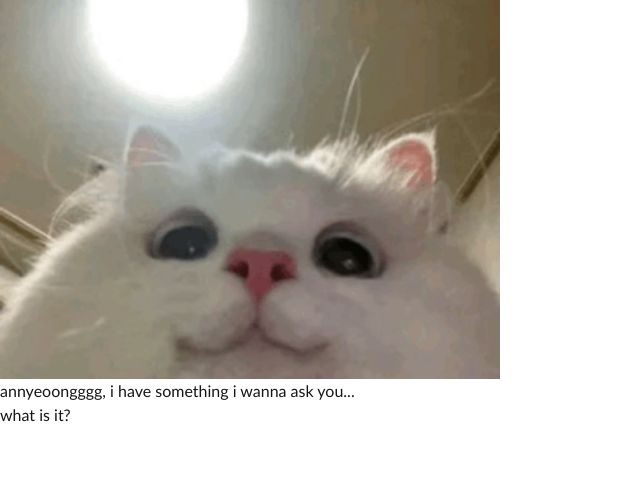
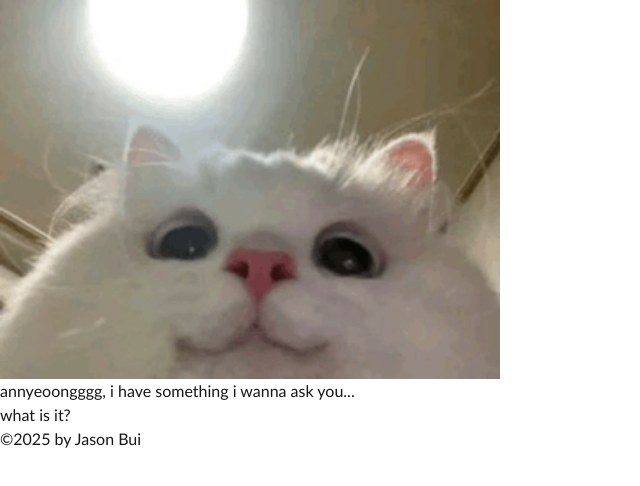
Before and after one commit to jasonhoabui/willyoubemines, a Next.js app: page / in a window 1280 px wide. Shown: the top 486 px of the page, without its empty margins (0-640 px from the left). Built offline with nearby package versions, Linux system fonts and the light colour scheme.

Commit message:
added name

```diff
--- a/src/app/globals.css
+++ b/src/app/globals.css
@@ -18,4 +18,7 @@ body {
   color: var(--foreground);
   background: var(--background);
   font-family: 'Calibri', sans-serif;
+  display: flex;
+  flex-direction: column;
+  min-height: 100vh;
 }
--- a/src/app/layout.tsx
+++ b/src/app/layout.tsx
@@ -1,9 +1,9 @@
 import type { Metadata } from "next";
 import { Geist, Geist_Mono } from "next/font/google";
 import "./globals.css";
-import Head from 'next/head';
-import ClientWrapper from './ClientWrapper';
-import { Analytics } from '@vercel/analytics/react';
+import Head from "next/head";
+import ClientWrapper from "./ClientWrapper";
+import { Analytics } from "@vercel/analytics/react";
 
 const geistSans = Geist({
   variable: "--font-geist-sans",
@@ -32,10 +32,17 @@ export default function RootLayout({
       </Head>
       <html lang="en">
         <body
-          className={`${geistSans.variable} ${geistMono.variable} antialiased`}
+          className={`${geistSans.variable} ${geistMono.variable} antialiased min-h-screen flex flex-col`}
         >
           <ClientWrapper>{children}</ClientWrapper>
           <Analytics />
+          <div className="w-full flex justify-center mt-auto pb-6">
+            <footer className="text-center">
+              <p className="text-gray-500 text-sm">
+                ©{new Date().getFullYear()} by Jason Bui
+              </p>
+            </footer>
+          </div>
         </body>
       </html>
     </>
```
